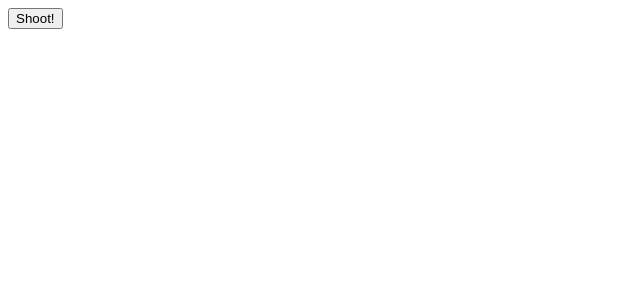
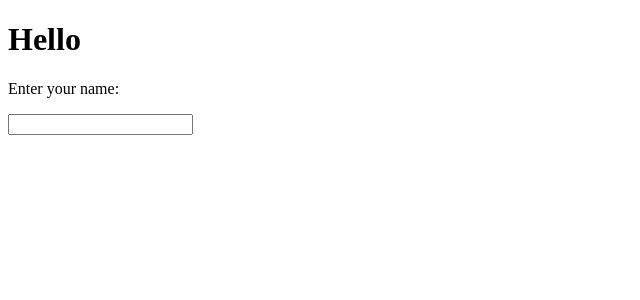
Before and after one commit to Sudo-Bear/mysecondreact, a React (Create React App) app: page / in a window 1280 px wide. Shown: the top 300 px of the page, without its empty margins (0-640 px from the left). Built offline with nearby package versions, Linux system fonts and the light colour scheme.

Commit message:
Dynamic state changes added

```diff
--- a/src/index.js
+++ b/src/index.js
@@ -1,15 +1,26 @@
 import React from 'react';
 import ReactDOM from 'react-dom';
 
-class Football extends React.Component {
-  shoot = a => {
-    alert(a)
+class MyForm extends React.Component {
+  constructor(props) {
+    super(props);
+    this.state = {username: ''};
+  }
+  myChangeHandler = (event) => {
+    this.setState({username: event.target.value});
   }
   render() {
     return (
-      <button onClick={this.shoot.bind(this, "Goal!")}>Shoot!</button>
-    )
+      <form>
+        <h1>Hello {this.state.username}</h1>
+        <p>Enter your name:</p>
+        <input
+          type="text"
+          onChange={this.myChangeHandler}
+        />
+      </form>
+    );
   }
 }
 
-ReactDOM.render(<Football />, document.getElementById("root"));
+ReactDOM.render(<MyForm />, document.getElementById("root"));
```
